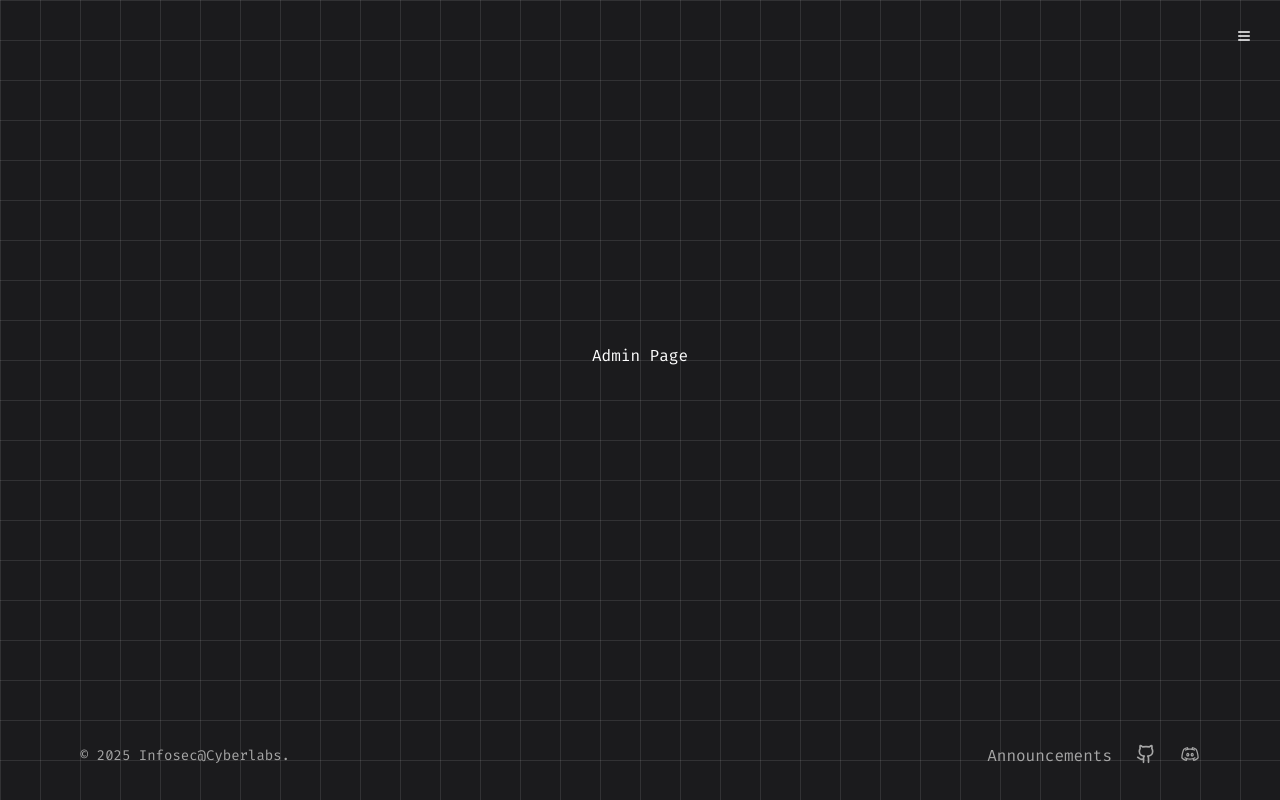
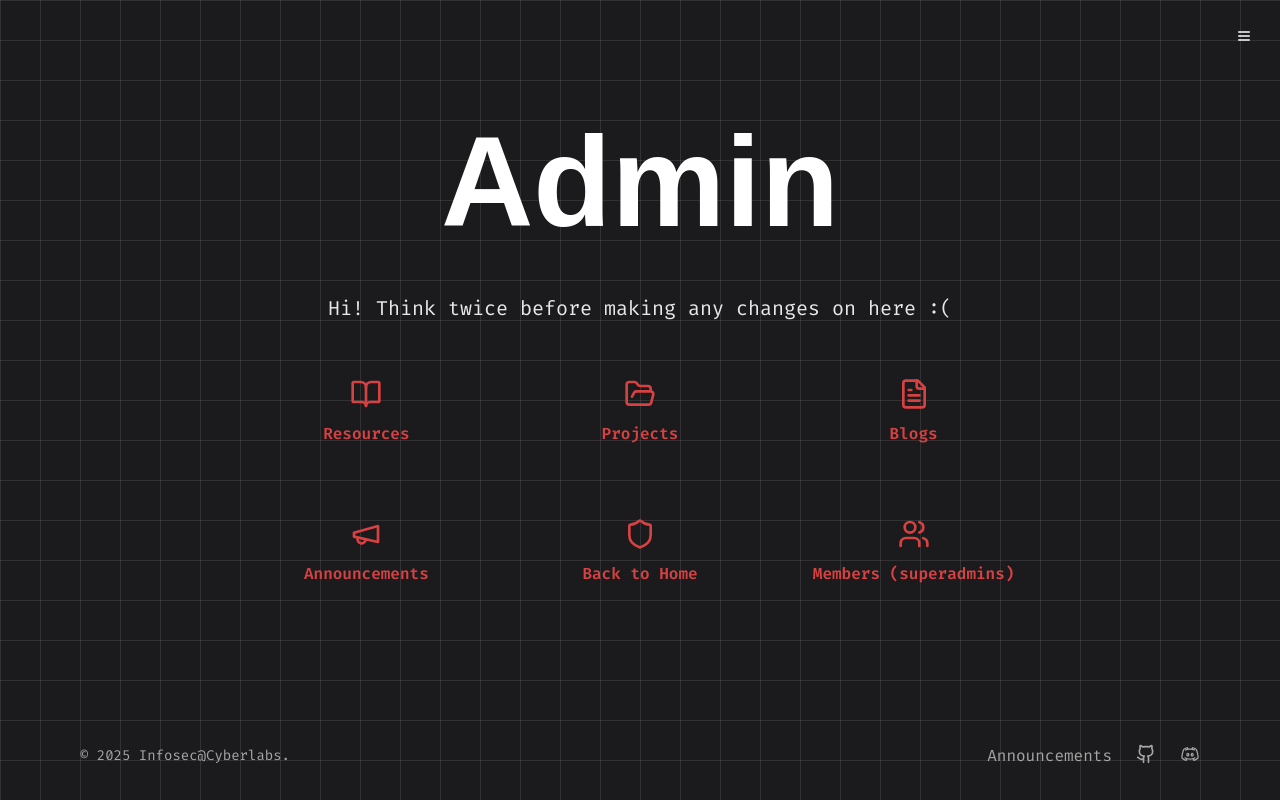
Before and after one commit to CtrlXploit/website, a Next.js app: page /admin in a window 1280 px wide. Built offline with nearby package versions, Linux system fonts and the light colour scheme; a web font is replaced by a local one.

Commit message:
feat: add announcements page and update admin dashboard links

```diff
--- /dev/null
+++ b/src/app/admin/announcements/page.tsx
@@ -0,0 +1,178 @@
+// app/admin/announcements/page.tsx
+"use client";
+
+import { useState, useEffect } from "react";
+import GlitchText from "@/components/GlitchText";
+import { createClient } from "@/utils/supabase/client";
+
+export default function AnnouncementsPage() {
+  const [title, setTitle] = useState("");
+  const [description, setDescription] = useState("");
+  const [imageUrl, setImageUrl] = useState("");
+  const [isSubmitting, setIsSubmitting] = useState(false);
+  const [message, setMessage] = useState<{
+    type: "success" | "error";
+    text: string;
+  } | null>(null);
+  const [username, setUsername] = useState<string | null>(null);
+
+  const supabase = createClient();
+
+  useEffect(() => {
+    const getUsername = async () => {
+      const {
+        data: { user },
+      } = await supabase.auth.getUser();
+      if (user) {
+        const { data: profile } = await supabase
+          .from("profiles")
+          .select("username")
+          .eq("id", user.id)
+          .single();
+        setUsername(profile?.username || null);
+      }
+    };
+    getUsername();
+  }, [supabase]);
+
+  const handleSubmit = async (e: React.FormEvent) => {
+    e.preventDefault();
+
+    if (!title.trim() || !description.trim()) {
+      setMessage({ type: "error", text: "Title and description are required" });
+      return;
+    }
+
+    if (!username) {
+      setMessage({ type: "error", text: "User authentication error" });
+      return;
+    }
+
+    setIsSubmitting(true);
+    setMessage(null);
+
+    try {
+      const { error } = await supabase.from("announcements").insert([
+        {
+          title: title.trim(),
+          description: description.trim(),
+          image_url: imageUrl.trim() || null,
+          created_by: username,
+        },
+      ]);
+
+      if (error) throw error;
+
+      setMessage({
+        type: "success",
+        text: "Announcement posted successfully!",
+      });
+      setTitle("");
+      setDescription("");
+      setImageUrl("");
+    } catch (error) {
+      setMessage({
+        type: "error",
+        text:
+          error instanceof Error
+            ? error.message
+            : "Failed to post announcement",
+      });
+    } finally {
+      setIsSubmitting(false);
+    }
+  };
+
+  return (
+    <div className="w-full max-w-7xl mx-auto px-4 sm:px-6 lg:px-8 py-16 flex flex-col items-center min-h-screen">
+      <GlitchText
+        speed={1}
+        enableShadows
+        enableOnHover
+        className="whitespace-nowrap mb-8 text-3xl md:text-5xl"
+      >
+        Announcements
+      </GlitchText>
+      <p className="text-foreground/70 text-lg mb-12 text-center max-w-2xl">
+        Post announcements for the club. Share important updates and information
+        with members.
+      </p>
+
+      <div className="w-full max-w-2xl bg-card border rounded-lg p-6">
+        <h2 className="text-2xl font-semibold mb-6">Create New Announcement</h2>
+
+        <form onSubmit={handleSubmit} className="space-y-6">
+          <div>
+            <label htmlFor="title" className="block text-sm font-medium mb-2">
+              Title *
+            </label>
+            <input
+              id="title"
+              type="text"
+              value={title}
+              onChange={(e) => setTitle(e.target.value)}
+              placeholder="Enter announcement title"
+              required
+              className="w-full px-3 py-2 border border-input bg-background rounded-md focus:outline-none focus:ring-2 focus:ring-primary"
+            />
+          </div>
+
+          <div>
+            <label
+              htmlFor="description"
+              className="block text-sm font-medium mb-2"
+            >
+              Description *
+            </label>
+            <textarea
+              id="description"
+              value={description}
+              onChange={(e) => setDescription(e.target.value)}
+              placeholder="Enter announcement description"
+              required
+              rows={6}
+              className="w-full px-3 py-2 border border-input bg-background rounded-md resize-none focus:outline-none focus:ring-2 focus:ring-primary"
+            />
+          </div>
+
+          <div>
+            <label
+              htmlFor="imageUrl"
+              className="block text-sm font-medium mb-2"
+            >
+              Image URL (Optional)
+            </label>
+            <input
+              id="imageUrl"
+              type="url"
+              value={imageUrl}
+              onChange={(e) => setImageUrl(e.target.value)}
+              placeholder="https://example.com/image.jpg"
+              className="w-full px-3 py-2 border border-input bg-background rounded-md focus:outline-none focus:ring-2 focus:ring-primary"
+            />
+          </div>
+
+          {message && (
+            <div
+              className={`p-4 rounded-md ${
+                message.type === "success"
+                  ? "bg-green-50 text-green-800 dark:bg-green-900/20 dark:text-green-400"
+                  : "bg-red-50 text-red-800 dark:bg-red-900/20 dark:text-red-400"
+              }`}
+            >
+              {message.text}
+            </div>
+          )}
+
+          <button
+            type="submit"
+            disabled={isSubmitting}
+            className="w-full bg-primary text-primary-foreground py-2 px-4 rounded-md hover:bg-primary/90 disabled:opacity-50 disabled:cursor-not-allowed"
+          >
+            {isSubmitting ? "Posting..." : "Post Announcement"}
+          </button>
+        </form>
+      </div>
+    </div>
+  );
+}
--- a/src/app/admin/page.tsx
+++ b/src/app/admin/page.tsx
@@ -1,3 +1,86 @@
-export default function Page() {
-  return <div>Admin Page</div>;
+import GlitchText from "@/components/GlitchText";
+import {
+  Users,
+  BookOpen,
+  FolderOpen,
+  FileText,
+  Megaphone,
+  Shield,
+} from "lucide-react";
+import Link from "next/link";
+
+export default function Admin() {
+  return (
+    <div className="w-full max-w-6xl text-center flex flex-col items-center">
+      {/* Admin Dashboard Section */}
+      <div className="min-h-[80vh] flex flex-col justify-center items-center w-full relative overflow-hidden">
+        <div className="relative z-10">
+          <GlitchText
+            speed={1}
+            enableShadows={true}
+            enableOnHover={true}
+            className="whitespace-nowrap"
+          >
+            Admin
+          </GlitchText>
+          <div className="rounded-xl p-4 max-w-4xl mx-auto">
+            <p className="text-lg md:text-xl text-foreground/90 leading-relaxed mb-8">
+              Hi! Think twice before making any changes on here :(
+            </p>
+
+            {/* Admin Navigation Grid */}
+            <div className="grid grid-cols-1 md:grid-cols-2 lg:grid-cols-3 gap-6 mt-8">
+              <Link
+                href="/admin/resources"
+                className="flex flex-col items-center gap-3 bg-primary/10 text-primary p-6 rounded-xl hover:bg-primary/20 transition-colors group"
+              >
+                <BookOpen className="w-8 h-8 group-hover:scale-110 transition-transform" />
+                <span className="font-semibold">Resources</span>
+              </Link>
+
+              <Link
+                href="/admin/projects"
+                className="flex flex-col items-center gap-3 bg-primary/10 text-primary p-6 rounded-xl hover:bg-primary/20 transition-colors group"
+              >
+                <FolderOpen className="w-8 h-8 group-hover:scale-110 transition-transform" />
+                <span className="font-semibold">Projects</span>
+              </Link>
+
+              <Link
+                href="/admin/blogs"
+                className="flex flex-col items-center gap-3 bg-primary/10 text-primary p-6 rounded-xl hover:bg-primary/20 transition-colors group"
+              >
+                <FileText className="w-8 h-8 group-hover:scale-110 transition-transform" />
+                <span className="font-semibold">Blogs</span>
+              </Link>
+
+              <Link
+                href="/admin/announcements"
+                className="flex flex-col items-center gap-3 bg-primary/10 text-primary p-6 rounded-xl hover:bg-primary/20 transition-colors group"
+              >
+                <Megaphone className="w-8 h-8 group-hover:scale-110 transition-transform" />
+                <span className="font-semibold">Announcements</span>
+              </Link>
+
+              <Link
+                href="/"
+                className="flex flex-col items-center gap-3 bg-primary/10 text-primary p-6 rounded-xl hover:bg-primary/20 transition-colors group"
+              >
+                <Shield className="w-8 h-8 group-hover:scale-110 transition-transform" />
+                <span className="font-semibold">Back to Home</span>
+              </Link>
+
+              <Link
+                href="/admin/members"
+                className="flex flex-col items-center gap-3 bg-primary/10 text-primary p-6 rounded-xl hover:bg-primary/20 transition-colors group"
+              >
+                <Users className="w-8 h-8 group-hover:scale-110 transition-transform" />
+                <span className="font-semibold">Members (superadmins)</span>
+              </Link>
+            </div>
+          </div>
+        </div>
+      </div>
+    </div>
+  );
 }
```
